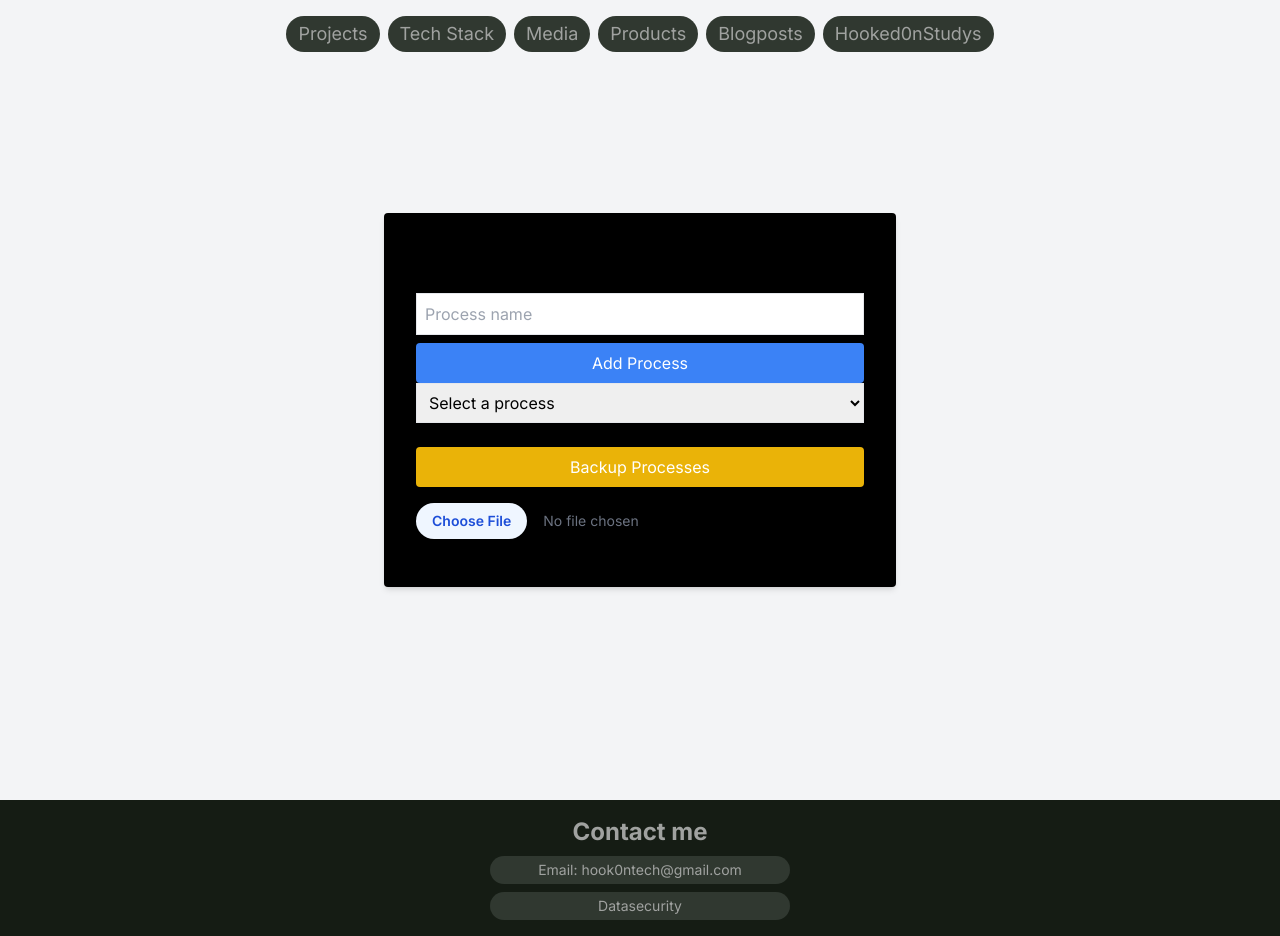
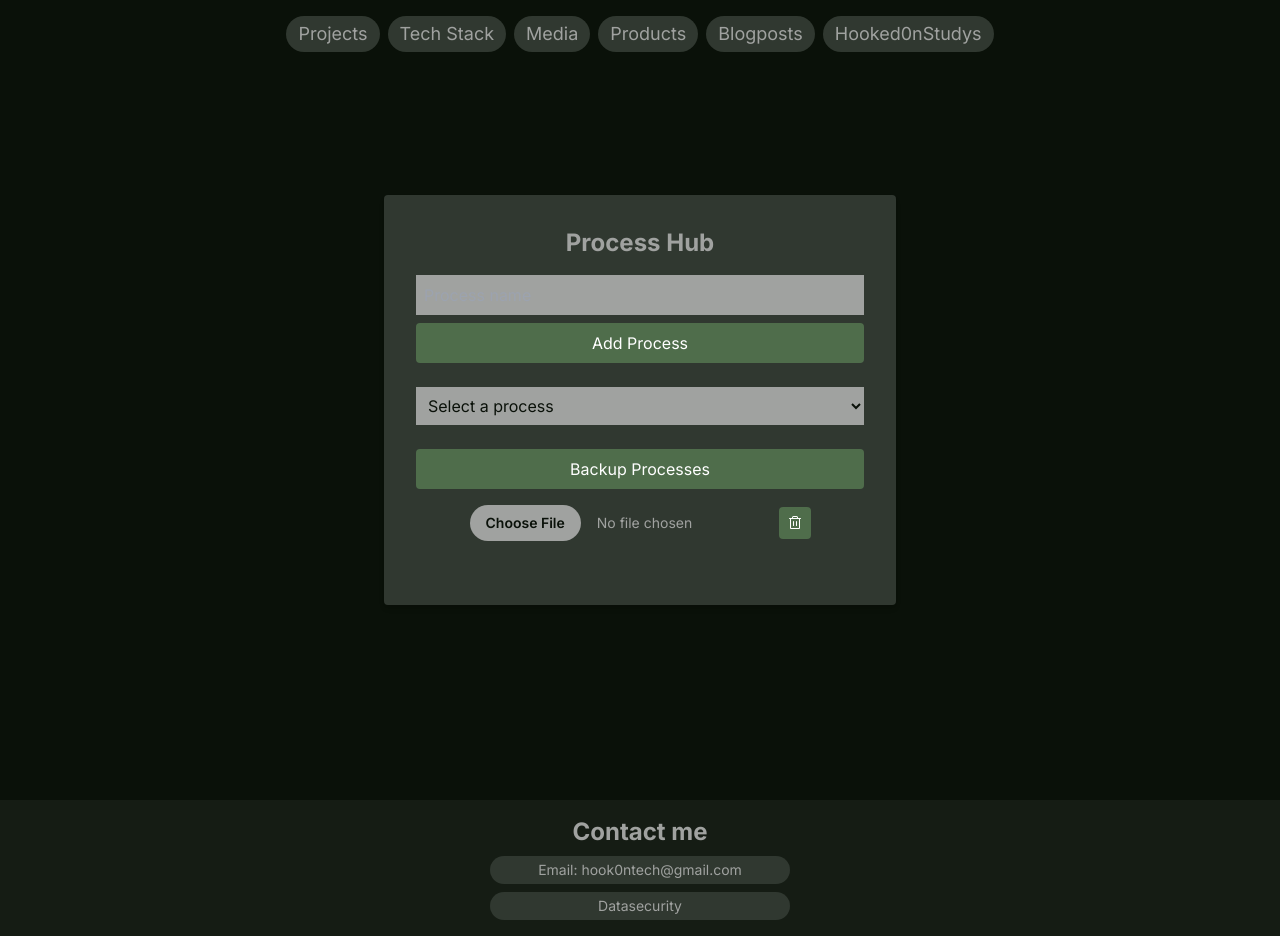
Before and after one commit to AnnaH00k/hookintech, a Next.js app: page /processHub in a window 1280 px wide. Built offline with nearby package versions, Linux system fonts and the light colour scheme.

Commit message:
better design and deletion option

```diff
--- a/app/processHub/page.tsx
+++ b/app/processHub/page.tsx
@@ -1,6 +1,7 @@
 'use client';
 import React, { useState, useEffect } from 'react';
 import Cookies from 'js-cookie';
+import { Trash } from '@phosphor-icons/react/dist/ssr';
 
 interface WorkProcess {
   name: string;
@@ -12,6 +13,7 @@ const ProcessHub: React.FC = () => {
   const [processName, setProcessName] = useState<string>('');
   const [inputLink, setInputLink] = useState<string>('');
   const [selectedProcessIndex, setSelectedProcessIndex] = useState<number>(-1);
+  const [showDeletionOptions, setShowDeletionOptions] = useState<boolean>(false);
 
   useEffect(() => {
     const savedProcesses = Cookies.get('work-processes');
@@ -37,6 +39,35 @@ const ProcessHub: React.FC = () => {
       Cookies.set('work-processes', JSON.stringify(updatedProcesses), { expires: 7 });
       setInputLink('');
     }
+  };
+
+  const deleteLink = (linkIndex: number) => {
+    if (selectedProcessIndex >= 0) {
+      const updatedProcesses = [...workProcesses];
+      updatedProcesses[selectedProcessIndex].links.splice(linkIndex, 1);
+      setWorkProcesses(updatedProcesses);
+      Cookies.set('work-processes', JSON.stringify(updatedProcesses), { expires: 7 });
+    }
+  };
+
+  const deleteProcess = (processIndex: number) => {
+    const updatedProcesses = [...workProcesses];
+    updatedProcesses.splice(processIndex, 1);
+    setWorkProcesses(updatedProcesses);
+    Cookies.set('work-processes', JSON.stringify(updatedProcesses), { expires: 7 });
+    setSelectedProcessIndex(-1);
+  };
+
+  const deleteAllProcesses = () => {
+    if (window.confirm('Are you sure you want to delete all processes?')) {
+      setWorkProcesses([]);
+      Cookies.remove('work-processes');
+      setSelectedProcessIndex(-1);
+    }
+  };
+
+  const toggleDeletionOptions = () => {
+    setShowDeletionOptions(!showDeletionOptions);
   };
 
   const startProcess = async (index: number) => {
@@ -71,19 +102,19 @@ const ProcessHub: React.FC = () => {
   };
 
   return (
-    <div className="min-h-screen bg-gray-100 flex items-center justify-center">
-      <div className="bg-black p-8 rounded shadow-md w-full max-w-lg">
-        <h1 className="text-2xl font-bold mb-4">Process Hub</h1>
-        <div className="mb-4text-black">
+    <div className="min-h-screen bg-[#0A1109] flex items-center justify-center text-[#A0A2A0]">
+      <div className="bg-[#303830]  p-8 rounded shadow-md w-full max-w-lg">
+        <h1 className="text-2xl text-center font-bold mb-4">Process Hub</h1>
+        <div className="mb-4">
           <input
             type="text"
-            className="border p-2 w-full mb-2 text-black"
+            className="p-2 w-full mb-2 text-[#0A1109] bg-[#A0A2A0]"
             placeholder="Process name"
             value={processName}
             onChange={(e) => setProcessName(e.target.value)}
           />
           <button
-            className="bg-blue-500 text-white p-2 rounded w-full"
+            className="bg-[#4f6d4b] text-white p-2 mb-2 rounded w-full"
             onClick={addProcess}
           >
             Add Process
@@ -91,7 +122,7 @@ const ProcessHub: React.FC = () => {
         </div>
         <div className="mb-4">
           <select
-            className="border p-2 w-full mb-2 text-black"
+            className="p-2 w-full mb-2 text-[#0A1109] bg-[#A0A2A0]"
             value={selectedProcessIndex}
             onChange={(e) => setSelectedProcessIndex(parseInt(e.target.value))}
           >
@@ -108,13 +139,13 @@ const ProcessHub: React.FC = () => {
             <div className="mb-4">
               <input
                 type="text"
-                className="border p-2 w-full mb-2 text-black"
+                className="p-2 w-full mb-2 text-[#0A1109] bg-[#A0A2A0]"
                 placeholder="Enter link"
                 value={inputLink}
                 onChange={(e) => setInputLink(e.target.value)}
               />
               <button
-                className="bg-blue-500 text-white p-2 rounded w-full"
+                className="bg-[#4f6d4b] text-white p-2 rounded w-full"
                 onClick={addLink}
               >
                 Add Link
@@ -122,33 +153,75 @@ const ProcessHub: React.FC = () => {
             </div>
             <ul className="list-disc pl-5 mb-4">
               {workProcesses[selectedProcessIndex].links.map((link, index) => (
-                <li key={index}>{link}</li>
+                <li key={index} className="flex justify-between items-center">
+                  <span>{link}</span>
+                  {showDeletionOptions && (
+                    <button
+                      className="bg-[#662828] text-white p-1 m-2 rounded"
+                      onClick={() => deleteLink(index)}
+                    >
+                      Delete
+                    </button>
+                  )}
+                </li>
               ))}
             </ul>
             <div className="mb-4">
               <button
-                className="bg-green-500 text-white p-2 rounded w-full"
+                className="bg-[#097f24] text-white p-2 rounded w-full"
                 onClick={() => startProcess(selectedProcessIndex)}
               >
                 Start Work Process
               </button>
             </div>
+            {showDeletionOptions && (
+              <div className="mb-4">
+                <button
+                  className="bg-[#662828] text-white p-2 rounded w-full"
+                  onClick={() => deleteProcess(selectedProcessIndex)}
+                >
+                  Delete Process
+                </button>
+              </div>
+            )}
           </>
         )}
+
+        {showDeletionOptions && (
+          <div className="mb-4">
+            <button
+              className="bg-[#662828] text-white p-2 rounded w-full"
+              onClick={deleteAllProcesses}
+            >
+              Delete All Processes
+            </button>
+          </div>
+        )}
+
         <div className="mb-4">
           <button
-            className="bg-yellow-500 text-white p-2 rounded w-full"
+            className="bg-[#4f6d4b] text-white p-2 rounded w-full"
             onClick={backupProcesses}
           >
             Backup Processes
           </button>
         </div>
-        <div className="mb-4">
-          <input
-            type="file"
-            className="block w-full text-sm text-gray-500 file:mr-4 file:py-2 file:px-4 file:rounded-full file:border-0 file:text-sm file:font-semibold file:bg-blue-50 file:text-blue-700 hover:file:bg-blue-100"
-            onChange={handleFileUpload}
-          />
+        <div className="mb-4 flex flex-row items-center justify-center gap-2">
+          <div className="mb-4">
+            <input
+              type="file"
+              className="block w-full text-sm text-[#A0A2A0] file:mr-4 file:py-2 file:px-4 file:rounded-full file:border-0 file:text-sm file:font-semibold file:bg-[#A0A2A0] file:text-[#0A1109] hover:file:bg-[#cdcfcd]"
+              onChange={handleFileUpload}
+            />
+          </div>
+          <div className="mb-4 flex justify-between items-center">
+            <button
+              className={`bg-${showDeletionOptions ? '[#662828]' : '[#4f6d4b]'} text-white p-2 rounded`}
+              onClick={toggleDeletionOptions}
+            >
+              <Trash />
+            </button>
+          </div>
         </div>
       </div>
     </div>
```
